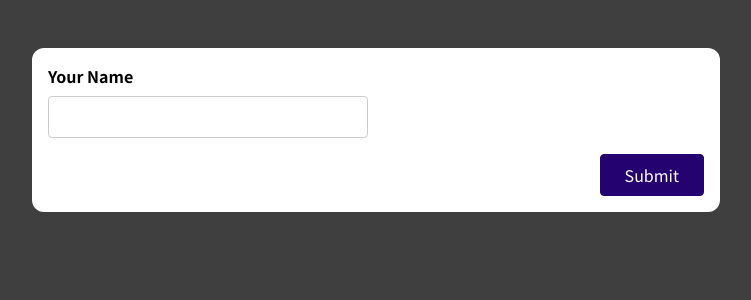
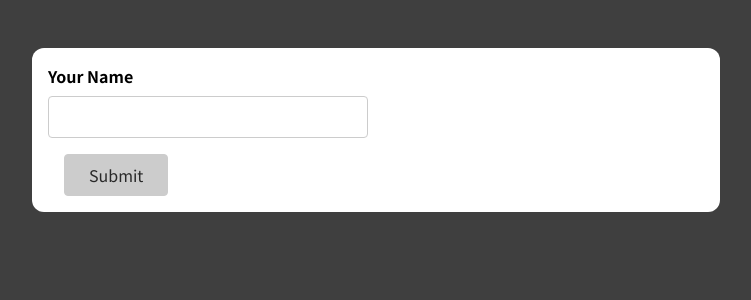
Before and after one commit to kpirabaharan/React-JS, a React (Create React App) app in the folder Section-16-Forms-and-User-Input/: page / in a window 1280 px wide. Shown: the top 300 px of the page, without its empty margins (264-1015 px from the left). Built offline with nearby package versions, Linux system fonts and the light colour scheme.

Commit message:
Section 16: Added formIsValid State
Added state to see if all error checks pass and disables button if it
doesnt pass.

Signed-off-by: Keeshigan Pirabaharan <kpirabaharan3@gmail.com>

```diff
--- a/Section-16-Forms-and-User-Input/src/components/SimpleInput.js
+++ b/Section-16-Forms-and-User-Input/src/components/SimpleInput.js
@@ -1,11 +1,20 @@
-import { useState } from 'react';
+import { useEffect, useState } from 'react';
 
 const SimpleInput = (props) => {
   const [enteredName, setEnteredName] = useState('');
   const [enteredNameTouched, setEnteredNameTouched] = useState(false);
+  const [formIsValid, setFormIsValid] = useState(false);
 
   const enteredNameIsValid = enteredName.trim() !== '';
   const nameInputIsInValid = !enteredNameIsValid && enteredNameTouched;
+
+  useEffect(() => {
+    if (enteredName) {
+      setFormIsValid(true);
+    } else {
+      setFormIsValid(false);
+    }
+  }, [enteredName]);
 
   const nameInputChangeHandler = (event) => {
     setEnteredName(event.target.value);
@@ -46,7 +55,7 @@
         )}
       </div>
       <div className="form-actions">
-        <button>Submit</button>
+        <button disabled={!formIsValid}>Submit</button>
       </div>
     </form>
   );
--- a/Section-16-Forms-and-User-Input/src/index.css
+++ b/Section-16-Forms-and-User-Input/src/index.css
@@ -78,9 +78,16 @@
   background-color: #33059e;
   border-color: #33059e;
 }
-
-.form-actions {
+button .form-actions {
   text-align: right;
+}
+button:disabled,
+button:disabled:hover,
+button:disabled:active {
+  background-color: #ccc;
+  color: #292929;
+  border-color: #ccc;
+  cursor: not-allowed;
 }
 
 .form-actions button {
```
